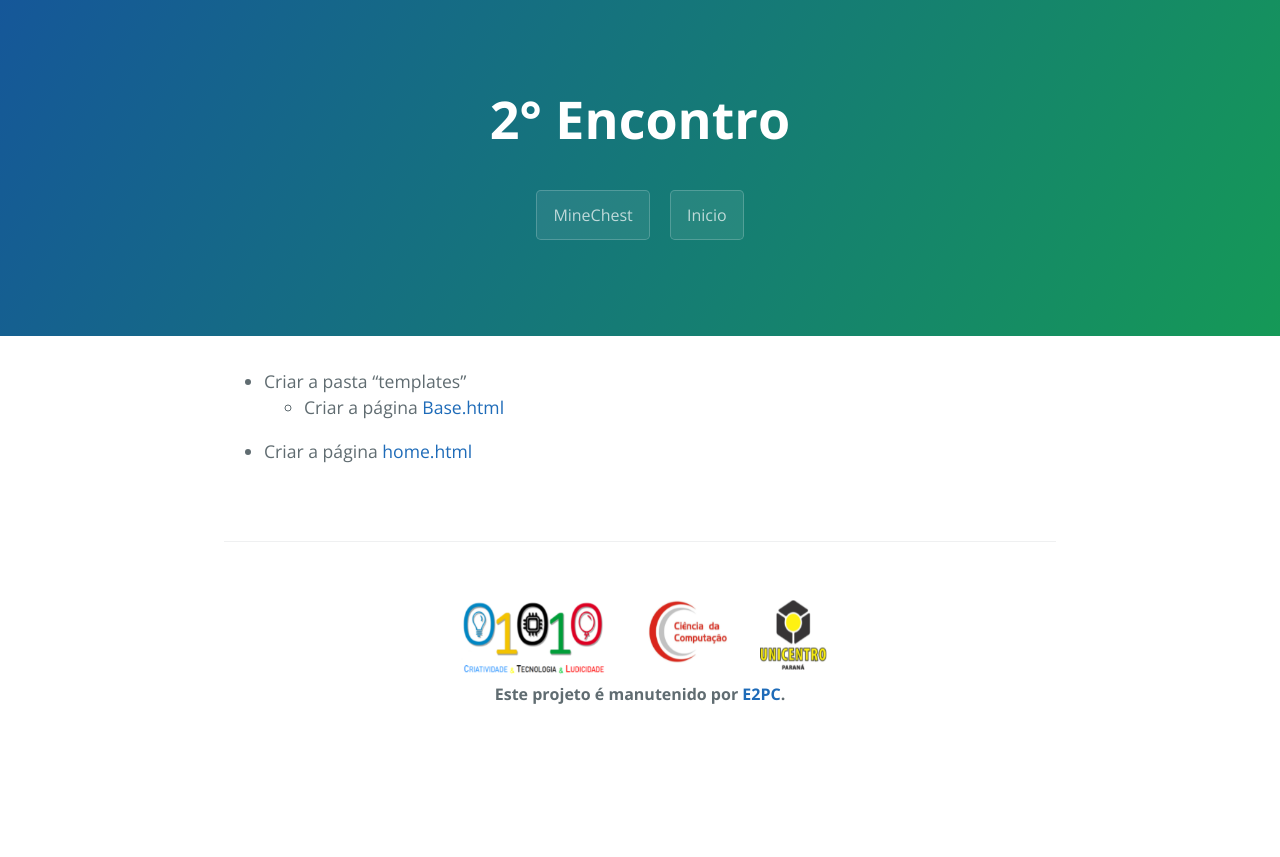
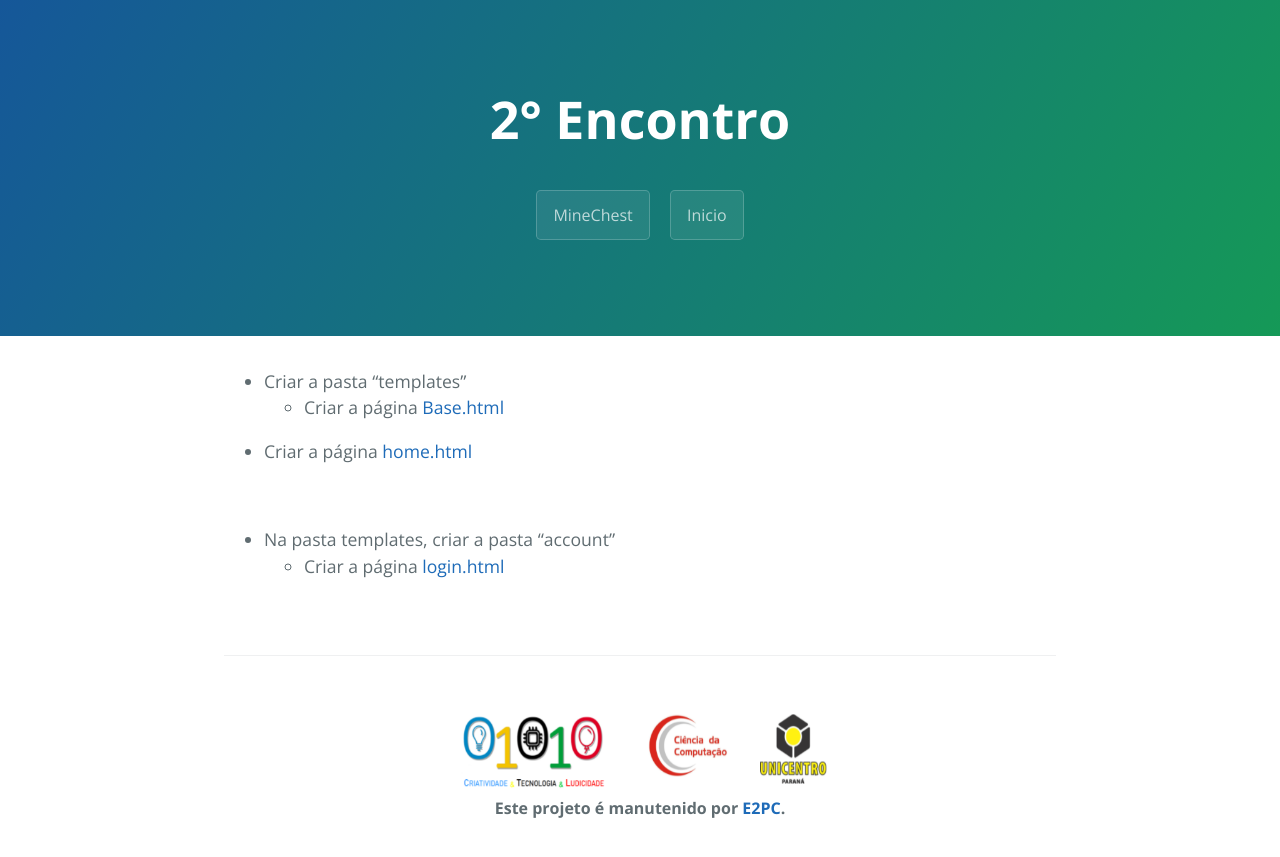
Before and after one commit to E2PC/ProjectPage, a Jekyll site: the page built from Encontro2.md, in a window 1280 px wide. Shown: the top 857 px of the page. Built offline with Jekyll 4.4.1, drawn with Linux system fonts in a browser that asks for light colours.

Commit message:
Update Encontro2.md

```diff
--- a/Encontro2.md
+++ b/Encontro2.md
@@ -300,6 +300,31 @@
 </div>
 <br>
 
+- Na pasta templates, criar a pasta "account"
+  - Criar a página <a href="#" onclick="Mudarestado('login')">login.html</a>
+<div style="display:none" id="login">
+<textarea readonly rows='20' cols='100'>
+{% raw %}
+{% extends 'base.html' %}
+
+{% load crispy_forms_tags %}
+
+{% block title %}Entrar{% endblock %}
+
+{% block content %}
+	<br><br>
+    <h2>Entrar</h2>
+    <form method="post">
+        {% csrf_token %}
+        {{ form|crispy }}
+        <button class="btn btn-success" type="submit">Entrar</button>
+    </form>
+{% endblock %}
+{% endraw %}
+</textarea>
+</div>
+<br>
+
 <script>
 	function Mudarestado(el) {
         var display = document.getElementById(el).style.display;
```
